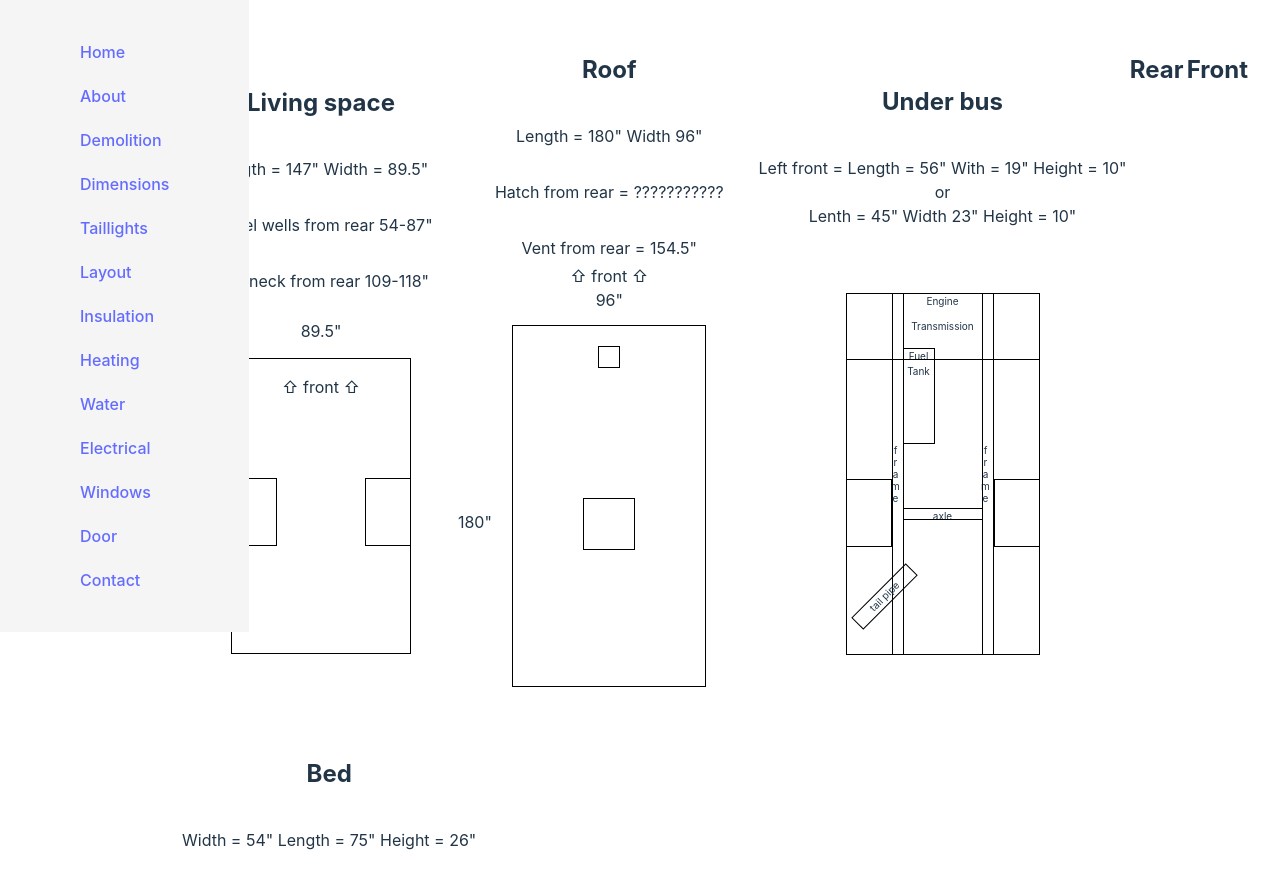
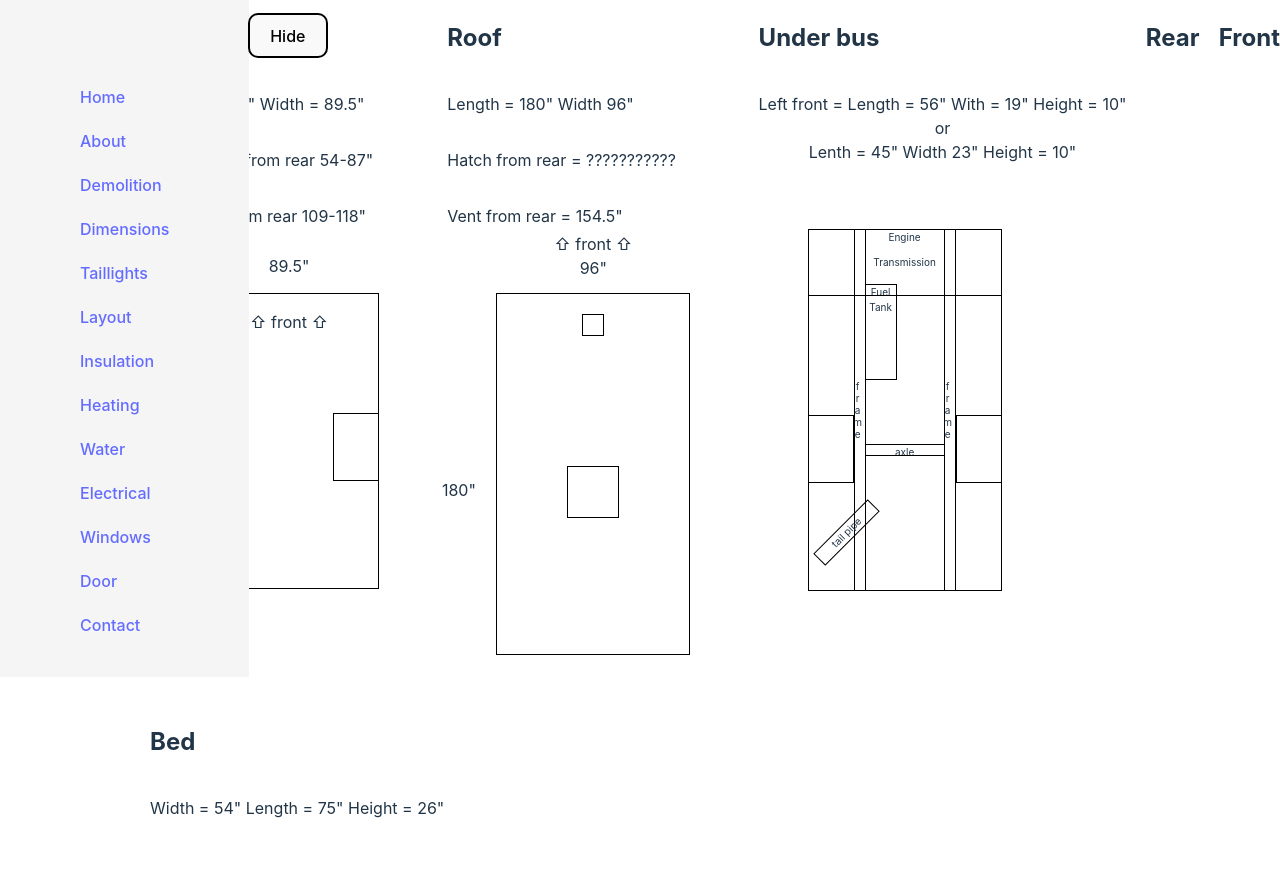
Before and after one commit to dielawn/bus_8, a React (Vite) app: page /dimensions in a window 1280 px wide. Shown: the top 888 px of the page. After the commit the page ends 836 px from the top, so only its background shows below. Built offline with nearby package versions, Linux system fonts and the light colour scheme.

Commit message:
show hide nav menu

```diff
--- a/src/App.css
+++ b/src/App.css
@@ -1,7 +1,6 @@
 #root {
   max-width: 1280px;
   margin: 0 auto;
-  padding: 2rem;
   text-align: center;
 }
 
@@ -33,15 +32,20 @@
   top: 0px;
   left: 0px;
   margin: 0;
-  padding: 30px;
+  padding: 75px 30px 30px 30px;
   background-color: whitesmoke;
-  z-index: 1;
+  z-index: 3;
 }
 
 .navLink {
   padding: 10px 50px 10px 50px;
 }
-
+.navHideBtn {
+  position: absolute;
+  left: 250px;
+  top: 15px;
+  z-index: 9;
+}
 .dimensionsDiv {
   display: flex;
   justify-content: space-between;
@@ -52,8 +56,8 @@
 .livingSpaceDiv, .bedDiv, .roofDiv, .underBusDiv {
   display: flex;
   flex-direction: column;
-  justify-content: center;
-  align-items: center;
+  justify-content: start;
+  align-items: start;
 }
 
 .livingSpace {
@@ -381,9 +385,7 @@
 .taillightHorzImg {
   max-height: 460px;
 }
-.key {
-  padding-top: 75px;
-}
+
 .descriptionTxt {
   padding: 75px 10px 10px 20px;
 }
@@ -424,3 +426,10 @@ li {
   bottom: 155px;
   outline: solid black 1px;
 }
+
+.key {
+  padding-top: 50px;
+}
+button {
+  outline: solid 2px black;
+}
--- a/src/App.jsx
+++ b/src/App.jsx
@@ -23,6 +23,7 @@ function App() {
     <>
      <Router>
       <div>
+
         <Navbar />
         <Routes>
           <Route path="/" element={<Home />} />
--- a/src/components/NavBar.jsx
+++ b/src/components/NavBar.jsx
@@ -1,10 +1,16 @@
-import React from 'react';
+import React, { useState } from 'react';
 import { Link } from 'react-router-dom';
 
 const Navbar = () => {
+    const [isHidden, setIsHidden] = useState(false);
+
+    const toggleHide = () => setIsHidden(!isHidden);
+
   return (
     <nav className="bg-gray-800 p-4">
-      <ul className="nav flexColumn">
+    {!isHidden &&
+
+                 <ul className="nav flexColumn">
         <li className='navLink'>
           <Link to="/" className="text-white hover:text-gray-300">
             Home
@@ -71,6 +77,9 @@ const Navbar = () => {
           </Link>
         </li>
       </ul>
+
+    }
+      <button className='navHideBtn' onClick={() => toggleHide()}>{isHidden ? 'Nav' : 'Hide'}</button>
     </nav>
   );
 };
```
